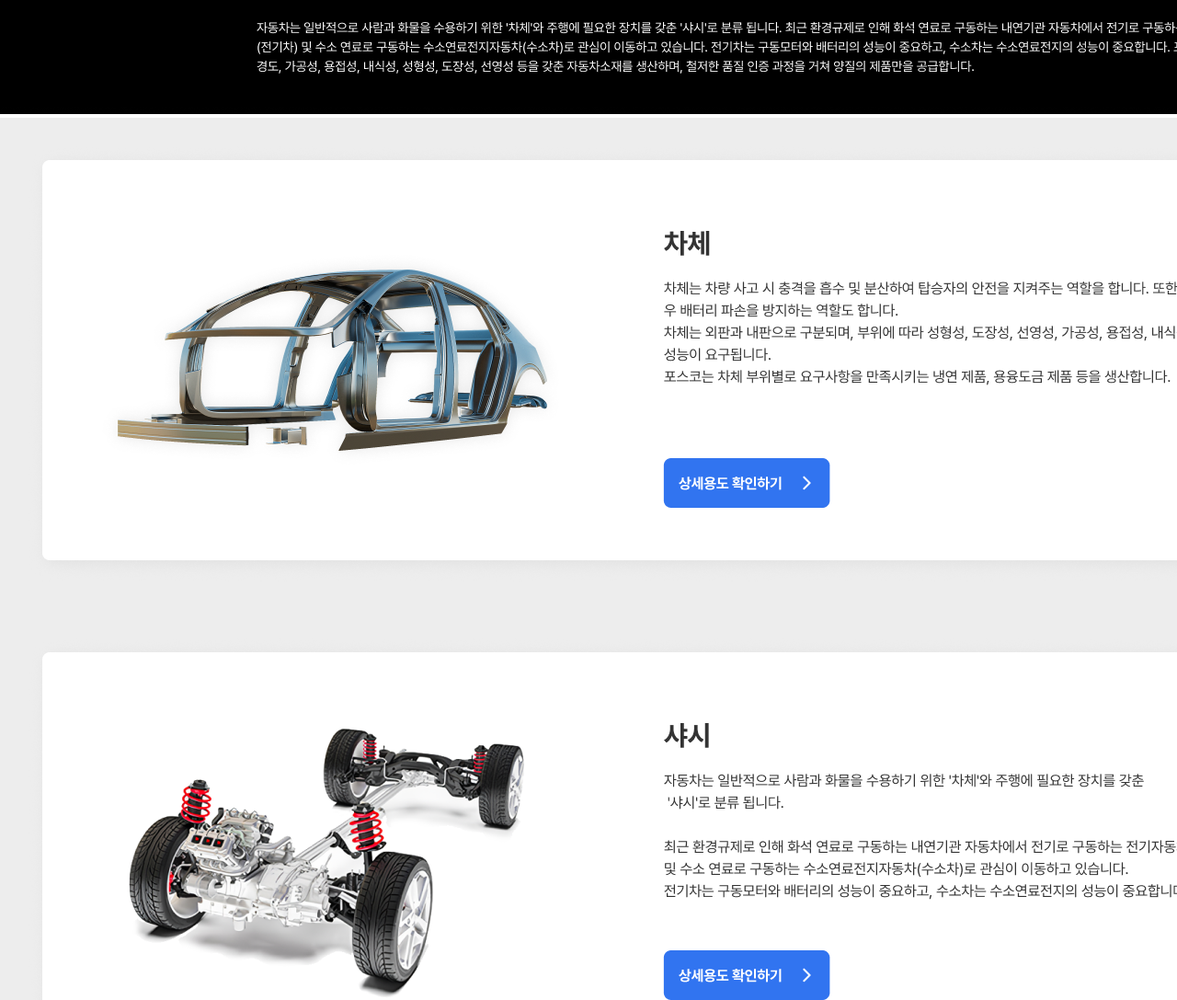
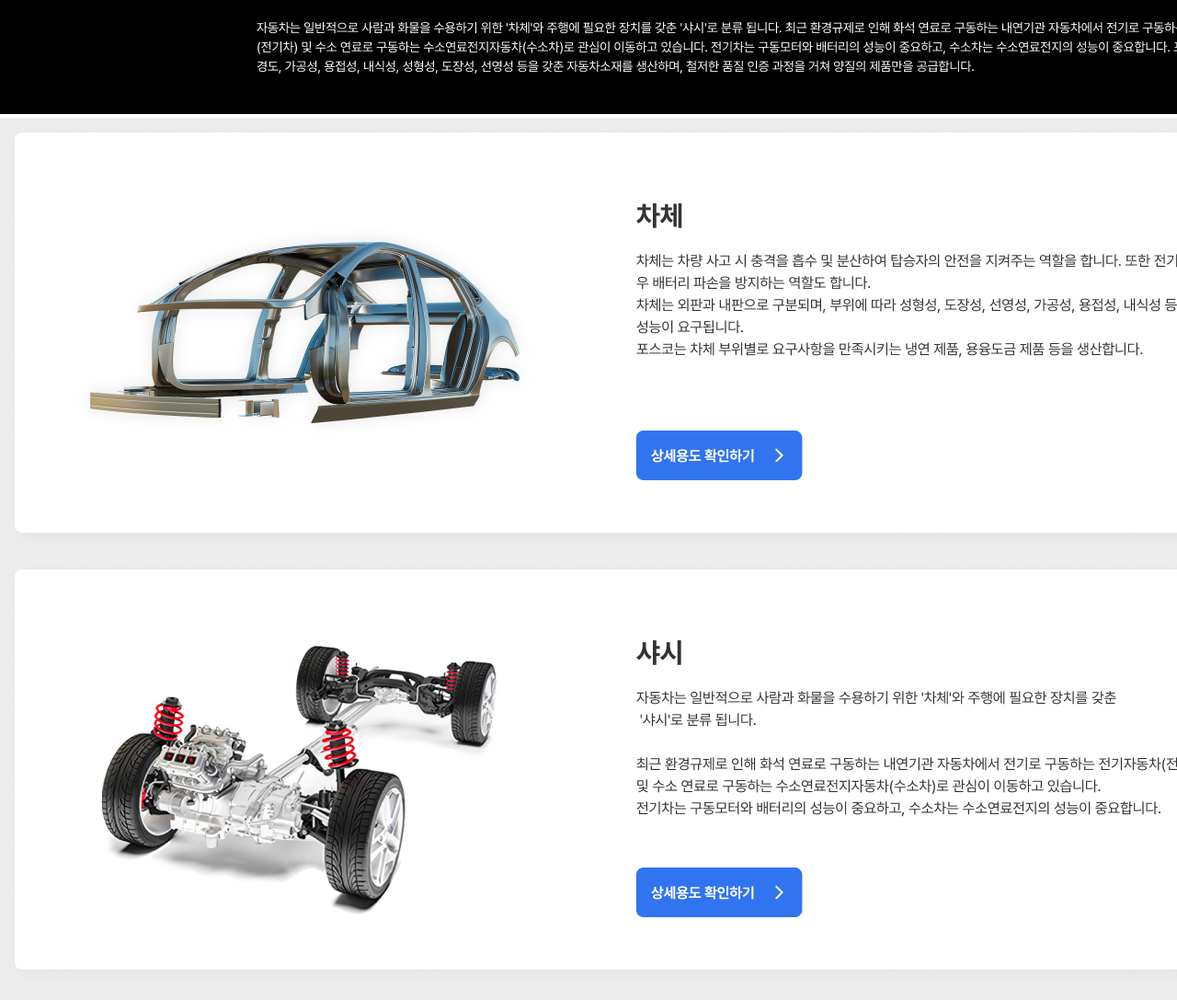
Before and after one commit to jun5640/Test, a plain HTML site: page index.html in a window 1280 px wide. Shown: the part 900-1987 px from the top of the page at 92% size. Drawn offline with Linux system fonts and the light colour scheme.

Commit message:
Add files via upload

```diff
--- a/css/common.css
+++ b/css/common.css
@@ -150,7 +150,7 @@ img{
 
 .detail{
     vertical-align: top !important;
-    margin: 30px !important;
+    /* margin: 5px !important; */
     /* visibility: hidden; */
 }
 
--- a/js/main.js
+++ b/js/main.js
@@ -37,7 +37,7 @@ window.addEventListener("scroll", (event) => {
 
 function calcYPosition() {
   for (let i = 0; i < items.length; i++) {
-    let windowCenter = window.pageYOffset + window.innerHeight / 3;
+    let windowCenter = window.pageYOffset + window.innerHeight / 2.7;
 
     let rate = windowCenter / itemPositions[i];
 
```
